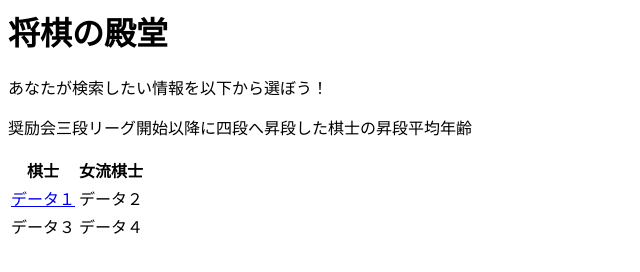
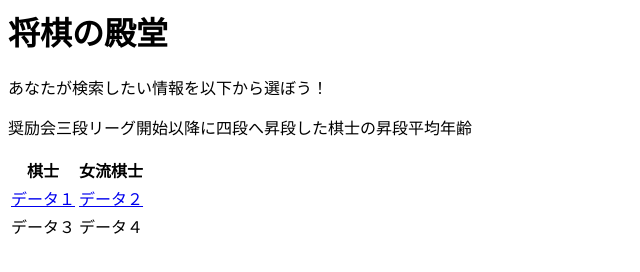
Before and after one commit to ulti-shogi/mate-shogi, a plain HTML site: page index.html in a window 1280 px wide. Shown: the full height of the page, 0-640 px from the left. Drawn offline with Linux system fonts and the light colour scheme.

Commit message:
Update index.html

```diff
--- a/index.html
+++ b/index.html
@@ -9,7 +9,7 @@
         </tr>
         <tr>
             <td><a href="https://ulti-shogi.github.io/mate-shogi/shoreikai.html">データ１</a></td>
-            <td>データ２</td>
+            <td><a href="https://ulti-shogi.github.io/mate-shogi/title.html">データ２</a></td>
         </tr>
         <tr>
             <td>データ３</td>
```
